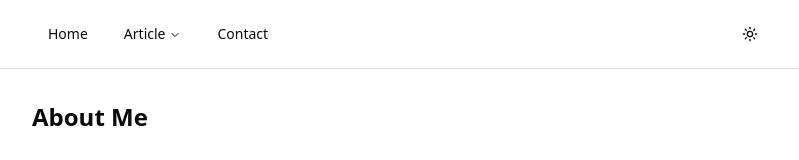
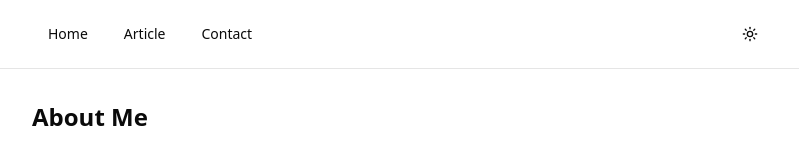
Before and after one commit to momijiee/blog-for-momiji, a Next.js app: page / in a window 1280 px wide. Shown: the top 160 px of the page, without its empty margins (240-1039 px from the left). Built offline with nearby package versions, Linux system fonts and the light colour scheme.

Commit message:
feat: removed the category nav menu component

```diff
--- a/app/layout.tsx
+++ b/app/layout.tsx
@@ -5,7 +5,6 @@ import { ThemeProvider } from "@/components/ui/theme-provider"
 import { ThemeToggle } from "@/components/ui/theme-toggle"
 import { NavLink } from "@/components/ui/nav-link"
 import { BackToTop } from "@/components/ui/back-to-top";
-import { CategoryNavMenu } from "@/components/ui/category-nav-menu";
 
 
 const geistSans = Geist({
@@ -47,7 +46,7 @@ export default function RootLayout({
           <nav className="mx-auto flex max-w-3xl items-center justify-between px-4 py-4">
             <div className="flex gap-1">
               <NavLink href="/">Home</NavLink>
-              <CategoryNavMenu />
+              <NavLink href="/article">Article</NavLink>
               <NavLink href="/contact">Contact</NavLink>
             </div>
             <ThemeToggle />
--- a/components/ui/category-nav-menu.tsx
+++ b/components/ui/category-nav-menu.tsx
@@ -1,33 +1,3 @@
-import Link from "next/link"
-import { getAllCategories } from "@/lib/posts"
-import { NavMenu } from "@/components/ui/nav-link"
-
-export async function CategoryNavMenu() {
-  const categories = await Promise.resolve(getAllCategories())
-
-  return (
-    <NavMenu label="Article">
-      <div className="w-[200px] p-2">
-        <Link
-          href="/article"
-          className="block px-3 py-2 text-sm font-medium rounded-md hover:bg-accent hover:text-accent-foreground transition-colors"
-        >
-          全部文章
-        </Link>
-        {categories.length > 0 && (
-          <div className="border-t my-2 pt-2">
-            {categories.map((category) => (
-              <Link
-                key={category}
-                href={`/article?category=${encodeURIComponent(category)}`}
-                className="block px-3 py-2 text-sm font-medium rounded-md hover:bg-accent hover:text-accent-foreground transition-colors"
-              >
-                {category}
-              </Link>
-            ))}
-          </div>
-        )}
-      </div>
-    </NavMenu>
-  )
-}
+// This component has been replaced by NavLink in layout.tsx
+// The category filtering functionality is now handled by the sidebar in /article page
+export {}
--- a/components/ui/nav-link.tsx
+++ b/components/ui/nav-link.tsx
@@ -1,16 +1,7 @@
-"use client"
-
 import Link from "next/link"
 import { ReactNode } from "react"
 import { cn } from "@/lib/utils"
-import {
-  NavigationMenu,
-  NavigationMenuContent,
-  NavigationMenuItem,
-  NavigationMenuList,
-  NavigationMenuTrigger,
-  navigationMenuTriggerStyle,
-} from "@/components/ui/navigation-menu"
+import { navigationMenuTriggerStyle } from "@/components/ui/navigation-menu"
 
 interface NavLinkProps {
   href: string
@@ -18,15 +9,9 @@ interface NavLinkProps {
   className?: string
 }
 
-interface NavMenuProps {
-  label: ReactNode
-  children: ReactNode
-  className?: string
-}
-
 /**
- * 普通导航链接
- * 使用 NavigationMenu 的样式保持一致性
+ * 导航链接
+ * 使用 NavigationMenu 的样式保持与其他导航组件的一致性
  */
 export function NavLink({ href, children, className }: NavLinkProps) {
   return (
@@ -37,24 +22,3 @@ export function NavLink({ href, children, className }: NavLinkProps) {
     </Link>
   )
 }
-
-/**
- * 导航菜单（带下拉）
- * 使用 NavigationMenu 组件实现
- */
-export function NavMenu({ label, children, className }: NavMenuProps) {
-  return (
-    <NavigationMenu>
-      <NavigationMenuList>
-        <NavigationMenuItem>
-          <NavigationMenuTrigger className={className}>
-            {label}
-          </NavigationMenuTrigger>
-          <NavigationMenuContent>
-            {children}
-          </NavigationMenuContent>
-        </NavigationMenuItem>
-      </NavigationMenuList>
-    </NavigationMenu>
-  )
-}
```
Also changed, not shown: 1 other file (tests, documents, lock files or other folders).
